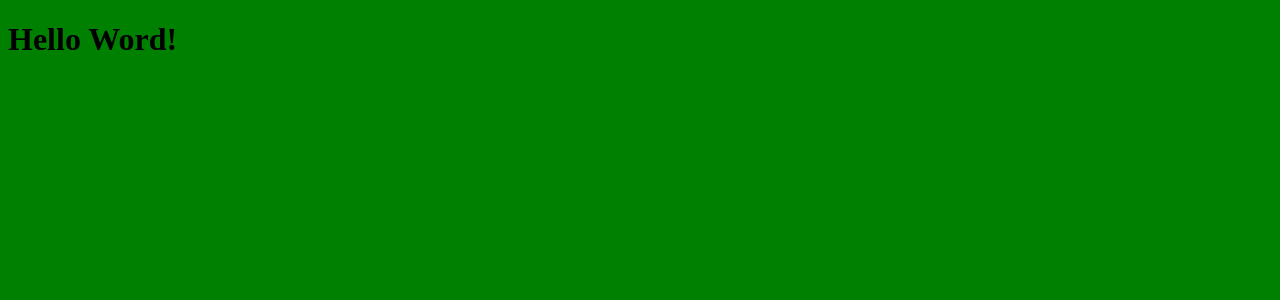
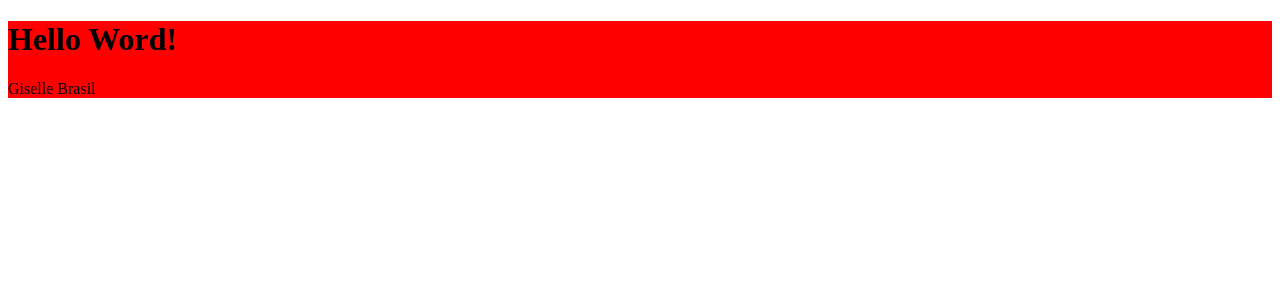
Before and after one commit to Gisellebm/rocketnotes, a React (Vite) app: page / in a window 1280 px wide. Shown: the top 300 px of the page. Built offline with nearby package versions, Linux system fonts and the light colour scheme.

Commit message:
styled-components, styles.js

```diff
--- a/package.json
+++ b/package.json
@@ -10,7 +10,8 @@
   },
   "dependencies": {
     "react": "^18.2.0",
-    "react-dom": "^18.2.0"
+    "react-dom": "^18.2.0",
+    "styled-components": "^5.3.8"
   },
   "devDependencies": {
     "@types/react": "^18.0.27",
--- a/src/pages/Details/index.jsx
+++ b/src/pages/Details/index.jsx
@@ -1,8 +1,11 @@
-import "./styles.css";
+import { Container } from "./styles";
 
 export function Details() {
 
   return(
-    <h1>Hello Word!</h1>
+    <Container>
+      <h1>Hello Word!</h1>
+      <span>Giselle Brasil</span>
+    </Container>
   )
 }
--- a/src/pages/Details/styles.css
+++ /dev/null
@@ -1,3 +0,0 @@
-body {
-    background: green;
-}
--- /dev/null
+++ b/src/pages/Details/styles.js
@@ -0,0 +1,5 @@
+import styled from 'styled-components';
+
+export const Container = styled.div`
+    background: red;
+`;
```
Also changed, not shown: 1 other file (tests, documents, lock files or other folders).
